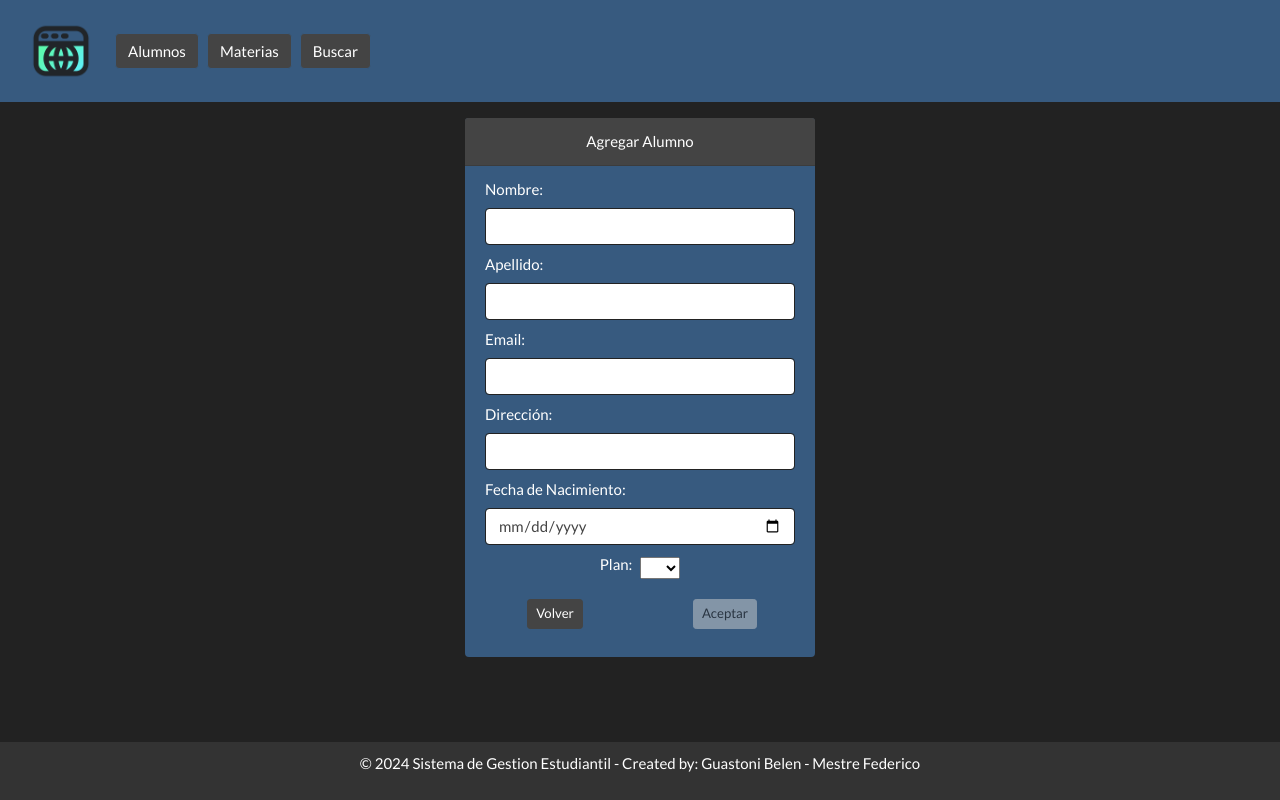
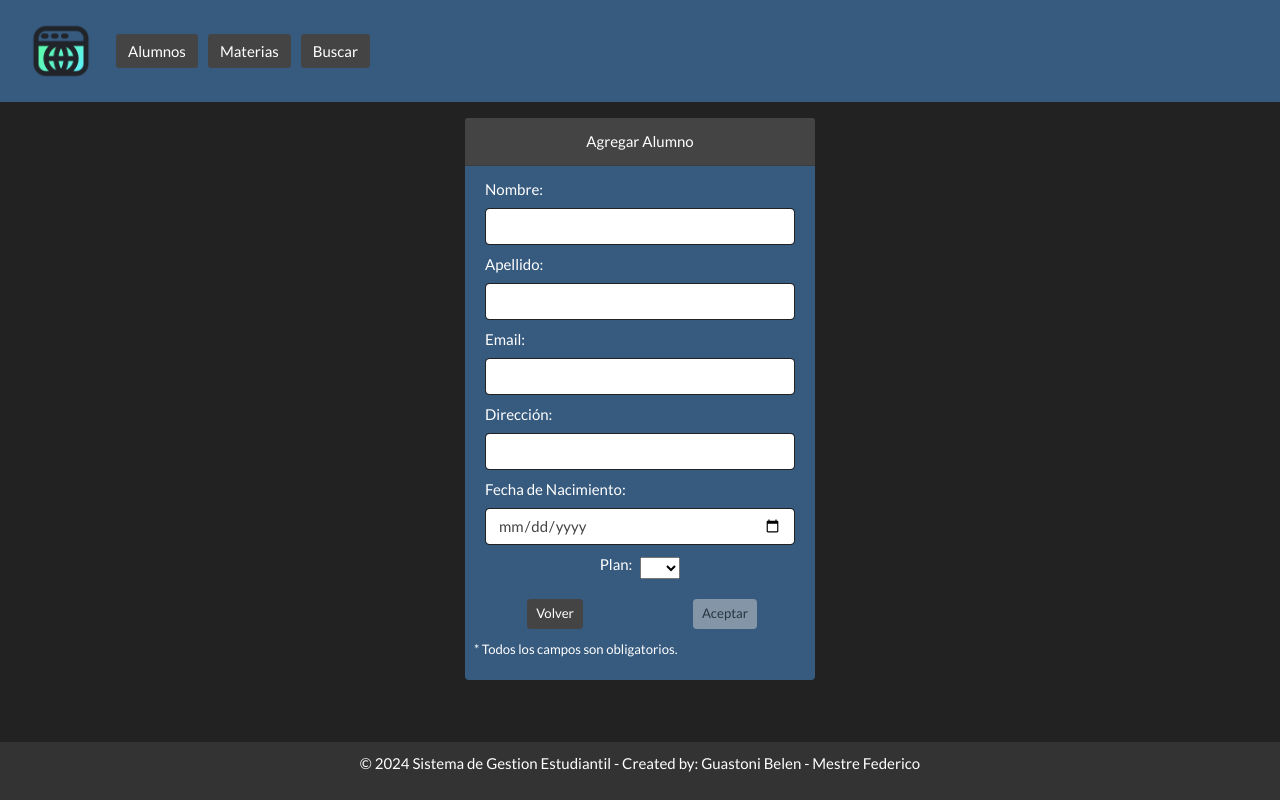
Before and after one commit to FedeeMest/fullstack_app_FB, an Angular app in the folder FrontEnd/SysAcad/: page /add_alumno in a window 1280 px wide. Built offline with nearby package versions, Linux system fonts and the light colour scheme.

Commit message:
add_verificacion_inputs

```diff
--- a/FrontEnd/SysAcad/src/app/components/Alum/add-update-alumno/add-update-alumno.component.html
+++ b/FrontEnd/SysAcad/src/app/components/Alum/add-update-alumno/add-update-alumno.component.html
@@ -15,10 +15,12 @@
             <div class="mb-2">
               <label for="mail" class="form-label">Email:</label>
               <input formControlName="mail" type="email" id="mail" class="form-control">
+                <small *ngIf="form.get('mail')?.errors?.['email']">El formato del email no es válido.</small>
             </div>
             <div class="mb-2">
               <label for="direccion" class="form-label">Dirección:</label>
               <input formControlName="direccion" type="text" id="direccion" class="form-control">
+              <small *ngIf="form.get('direccion')?.errors?.['pattern']" class="fw-bold fs-6">La dirección debe ser en formato "Calle 123".</small>
             </div>
             <div class="mb-2">
               <label for="fecha_n" class="form-label">Fecha de Nacimiento:</label>
@@ -41,6 +43,9 @@
               <div class="col-6">
                 <button [disabled]="form.invalid" type="submit" class="btn btn-light btn-sm m-2">Aceptar</button>
               </div>
+              <div>
+                <small class="ml-1 fw-bold">* Todos los campos son obligatorios.</small>
+              </div>
             </div>
           </form>
         </div>
--- a/FrontEnd/SysAcad/src/app/components/Alum/add-update-alumno/add-update-alumno.component.ts
+++ b/FrontEnd/SysAcad/src/app/components/Alum/add-update-alumno/add-update-alumno.component.ts
@@ -25,8 +25,8 @@ export class AddUpdateAlumnoComponent implements OnInit {
     this.form = this.fb.group({
       nombre: ['', Validators.required],
       apellido: ['',Validators.required],
-      mail: ['',Validators.required],
-      direccion: ['',Validators.required],
+      mail: ['',[Validators.required, Validators.email, Validators.pattern(/^[\w-\.]+@([\w-]+\.)+[\w-]{2,4}$/)]],
+      direccion: ['',[Validators.required,Validators.required, Validators.pattern(/^[A-Za-z\s]+\s\d+$/)]],
       fecha_n: ['',Validators.required],
       plan: ['',Validators.required]
     })
```
